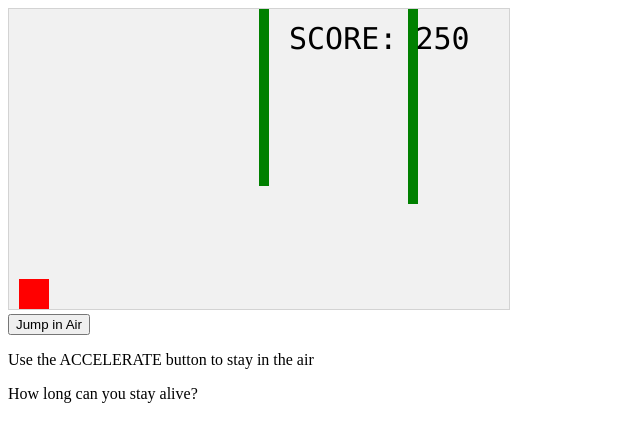
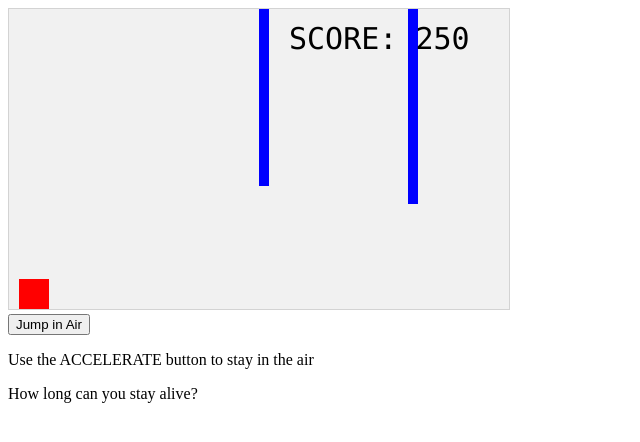
Before and after one commit to sehbarkhan/html5-js-game-example, a plain HTML site: page code.html in a window 1280 px wide. Shown: the whole page, without its empty margins (0-640 px from the left). Drawn offline with Linux system fonts and the light colour scheme.

Commit message:
Update code.html

```diff
--- a/code.html
+++ b/code.html
@@ -107,8 +107,8 @@ function updateGameArea() {
         minGap = 50;
         maxGap = 200;
         gap = Math.floor(Math.random()*(maxGap-minGap+1)+minGap);
-        myObstacles.push(new component(10, height, "green", x, 0));
-        myObstacles.push(new component(10, x - height - gap, "green", x, height + gap));
+        myObstacles.push(new component(10, height, "blue", x, 0));
+        myObstacles.push(new component(10, x - height - gap, "yellow", x, height + gap));
     }
     for (i = 0; i < myObstacles.length; i += 1) {
         myObstacles[i].x += -1;
```
